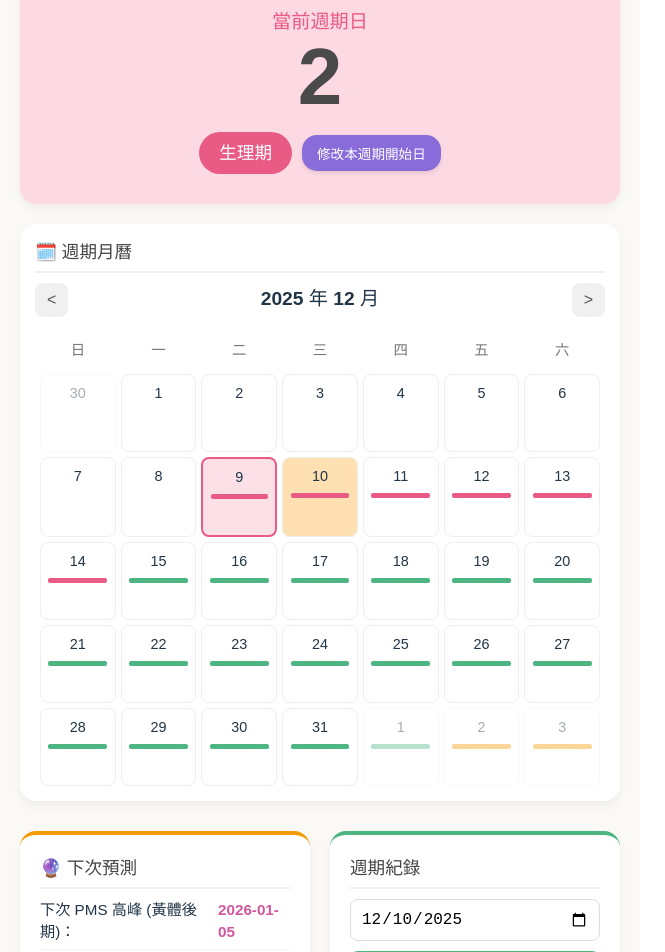
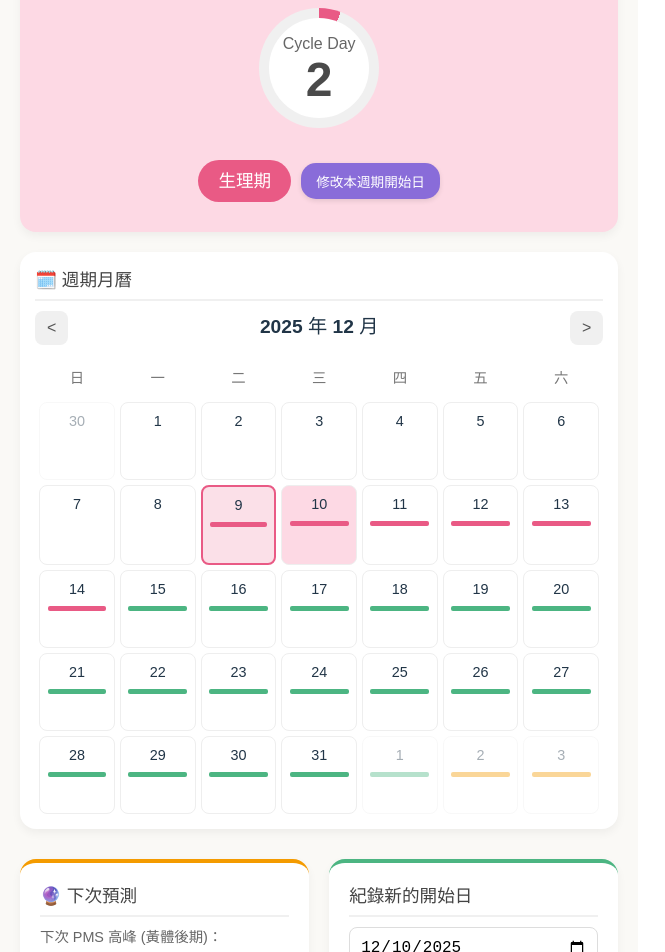
Before and after one commit to phoebehaungs/phoebe-cycle-tracker, a React (Vite) app: page / in a window 1280 px wide. Shown: the part 160-1112 px from the top of the page, without its empty margins (0-665 px from the left). Built offline with nearby package versions, Linux system fonts and the light colour scheme.

Commit message:
Update App.tsx

```diff
--- a/src/App.tsx
+++ b/src/App.tsx
@@ -28,6 +28,13 @@ interface DateDetail {
 }
 
 // --- 2. Phoebe 的專屬設定資料 (Constants) ---
+
+// 初始數據：若 localStorage 沒有數據則使用這個
+const INITIAL_HISTORY: CycleRecord[] = [
+    { id: '1', startDate: '2025-11-05', length: 34 },
+    { id: '2', startDate: '2025-12-09', length: null },
+];
+const LOCAL_STORAGE_KEY = 'phoebeCycleHistory';
 
 // 新的配色方案：柔和、清新
 const PHASE_RULES: PhaseDefinition[] = [
@@ -88,12 +95,6 @@ const PHASE_RULES: PhaseDefinition[] = [
   },
 ];
 
-// 初始數據：若 localStorage 沒有數據則使用這個
-const INITIAL_HISTORY: CycleRecord[] = [
-    { id: '1', startDate: '2025-11-05', length: 34 },
-    { id: '2', startDate: '2025-12-09', length: null },
-];
-const LOCAL_STORAGE_KEY = 'phoebeCycleHistory';
 
 // --- 3. 輔助函數 (Helpers) ---
 
@@ -131,7 +132,7 @@ const endOfMonth = (date: Date): Date => {
 // --- 4. 主組件 (Main Component) ---
 
 const PhoebeCycleTracker: React.FC = () => {
-    // *** 修正點 1: 使用 localStorage 讀取數據，解決重新整理後數據回溯問題 ***
+    // 使用 localStorage 讀取數據
     const [history, setHistory] = useState<CycleRecord[]>(() => {
         const storedHistory = localStorage.getItem(LOCAL_STORAGE_KEY);
         try {
@@ -146,7 +147,6 @@ const PhoebeCycleTracker: React.FC = () => {
     useEffect(() => {
         localStorage.setItem(LOCAL_STORAGE_KEY, JSON.stringify(history));
     }, [history]);
-    // -------------------------------------------------------------------------
 
     const [inputDate, setInputDate] = useState<string>(getFormattedDate(new Date()));
     const [currentMonth, setCurrentMonth] = useState(new Date());
@@ -184,6 +184,11 @@ const PhoebeCycleTracker: React.FC = () => {
 
     const nextPeriodDate = addDays(lastStartDate, averageCycleLength);
     const nextPMSDate = addDays(nextPeriodDate, -7);
+
+    // 計算圓環進度
+    const progressPercent = useMemo(() => {
+        return Math.min(100, (daysPassed / averageCycleLength) * 100);
+    }, [daysPassed, averageCycleLength]);
 
     // --- 月曆相關邏輯 ---
 
@@ -317,26 +322,38 @@ const PhoebeCycleTracker: React.FC = () => {
           </p>
         </header>
 
-        {/* 1. 核心儀表板 - 狀態與修改按鈕 */}
+        {/* 1. 核心儀表板 - 圓餅圖進度條與狀態 */}
         <div style={{
             ...cardStyle,
-            backgroundColor: currentPhase.lightColor, // 淺色背景模擬
+            backgroundColor: currentPhase.lightColor,
             padding: '30px 20px',
             textAlign: 'center',
             borderTop: `8px solid ${currentPhase.color}`,
             marginBottom: '20px',
         }}>
-          <div style={{ fontSize: '1.2rem', color: currentPhase.color }}>當前週期日</div>
-          <div style={{ fontSize: '5rem', fontWeight: 'bold', color: '#4a4a4a', lineHeight: 1 }}>
+
+          <div style={circularChartContainerStyle}>
+             {/* 圓環進度條 (CSS 實現) */}
+            <div style={{
+                ...circularChartStyle,
+                background: `conic-gradient(${currentPhase.color} ${progressPercent}%, #f0f0f0 ${progressPercent}%)`,
+            }}>
+                <div style={circularChartInnerStyle}>
+                    <div style={{ fontSize: '1rem', color: '#666' }}>Cycle Day</div>
+                    <div style={{ fontSize: '3rem', fontWeight: 'bold', color: '#4a4a4a', lineHeight: 1 }}>
                         {daysPassed}
                     </div>
+                </div>
+            </div>
+          </div>
+
+          <div style={{ marginTop: '20px' }}>
               <div style={{
                 display: 'inline-block',
                 backgroundColor: currentPhase.color,
                 color: 'white',
                 padding: '8px 20px',
                 borderRadius: '25px',
-            marginTop: '15px',
                 fontWeight: 'bold',
                 fontSize: '1.1rem'
               }}>
@@ -344,13 +361,14 @@ const PhoebeCycleTracker: React.FC = () => {
               </div>
               <button
                   onClick={() => {
-                setEditDate(lastStartDate); // 重設編輯欄位為當前開始日
+                    setEditDate(lastStartDate);
                     setEditMode(true);
                   }}
                   style={editButtonStyle}
               >
                   修改本週期開始日
               </button>
+          </div>
         </div>
 
         {/* 2. 月曆區塊 */}
@@ -380,7 +398,7 @@ const PhoebeCycleTracker: React.FC = () => {
                   onClick={() => handleDateClick(date)}
                   style={{
                     ...calendarDayStyle,
-                    backgroundColor: isToday ? '#ffe0b2' : (isPeriodStart ? `${phase?.color}30` : 'transparent'),
+                    backgroundColor: isToday ? currentPhase.lightColor : (isPeriodStart ? `${phase?.color}30` : 'transparent'),
                     opacity: isCurrentMonth ? 1 : 0.4,
                     border: isPeriodStart ? '2px solid #E95A85' : '1px solid #eee',
                     cursor: phase ? 'pointer' : 'default',
@@ -407,22 +425,22 @@ const PhoebeCycleTracker: React.FC = () => {
 
         {/* 3. 預測與紀錄區 (排版優化) */}
         <div style={gridContainerStyle}>
-            {/* 3A. 下次預測 (卡片) */}
+            {/* 3A. 下次預測 (卡片 - 優化排版) */}
             <div style={{...cardStyle, flex: 1, padding: '20px', borderTop: '4px solid #F49B00'}}>
               <h3 style={cardTitleStyle}>🔮 下次預測</h3>
-              <div style={predictionItemStyle}>
-                <span>下次 PMS 高峰 (黃體後期)：</span>
-                <strong style={{color: '#D1589F'}}>{nextPMSDate}</strong>
+              <div style={{ marginBottom: '15px' }}>
+                <div style={predictionLabelStyle}>下次 PMS 高峰 (黃體後期)：</div>
+                <strong style={{...predictionDateStyle, color: '#D1589F'}}>{nextPMSDate}</strong>
               </div>
-              <div style={predictionItemStyle}>
-                <span>下次生理期預計開始：</span>
-                <strong style={{color: '#E95A85'}}>{nextPeriodDate}</strong>
+              <div>
+                <div style={predictionLabelStyle}>下次生理期預計開始：</div>
+                <strong style={{...predictionDateStyle, color: '#E95A85'}}>{nextPeriodDate}</strong>
               </div>
             </div>
 
             {/* 3B. 週期紀錄 (卡片) */}
             <div style={{...cardStyle, flex: 1, padding: '20px', borderTop: '4px solid #4CB582'}}>
-              <h3 style={cardTitleStyle}>週期紀錄</h3>
+              <h3 style={cardTitleStyle}>紀錄新的開始日</h3>
               <input
                 type="date"
                 value={inputDate}
@@ -433,7 +451,7 @@ const PhoebeCycleTracker: React.FC = () => {
                 onClick={handleNewPeriodRecord}
                 style={recordButtonStyle}
               >
-                紀錄新的開始日
+                確認並記錄週期
               </button>
             </div>
         </div>
@@ -614,7 +632,7 @@ const inputStyle: React.CSSProperties = {
 };
 
 const recordButtonStyle: React.CSSProperties = {
-    backgroundColor: '#4CB582', // 換成綠色
+    backgroundColor: '#4CB582',
     color: 'white',
     border: 'none',
     padding: '10px 20px',
@@ -624,14 +642,50 @@ const recordButtonStyle: React.CSSProperties = {
     fontSize: '1rem'
 };
 
-const predictionItemStyle: React.CSSProperties = {
+// --- 新增/修改的排版樣式 ---
+const predictionLabelStyle: React.CSSProperties = {
+    fontSize: '0.9rem',
+    color: '#666',
+    marginBottom: '4px',
+    fontWeight: 'normal',
+};
+
+const predictionDateStyle: React.CSSProperties = {
+    fontSize: '1.4rem',
+    fontWeight: 'bold',
+    display: 'block',
+    lineHeight: '1.2',
+};
+
+// --- 圓餅圖樣式 (Circular Progress Chart) ---
+const circularChartContainerStyle: React.CSSProperties = {
     display: 'flex',
-    justifyContent: 'space-between',
-    fontSize: '0.95rem',
-    marginBottom: '12px',
-    borderBottom: '1px dotted #eee',
-    paddingBottom: '5px'
-}
+    justifyContent: 'center',
+    marginBottom: '20px',
+};
+
+const circularChartStyle: React.CSSProperties = {
+    width: '120px',
+    height: '120px',
+    borderRadius: '50%',
+    display: 'flex',
+    justifyContent: 'center',
+    alignItems: 'center',
+    position: 'relative',
+};
+
+const circularChartInnerStyle: React.CSSProperties = {
+    width: '100px',
+    height: '100px',
+    borderRadius: '50%',
+    backgroundColor: 'white',
+    display: 'flex',
+    flexDirection: 'column',
+    justifyContent: 'center',
+    alignItems: 'center',
+    textAlign: 'center',
+};
+
 
 // --- Modal 樣式 ---
 const modalOverlayStyle: React.CSSProperties = {
@@ -669,7 +723,7 @@ const modalCloseButtonStyle: React.CSSProperties = {
 
 const modalSubtitleStyle: React.CSSProperties = {
     fontSize: '1rem',
-    color: '#D1589F', // PMS配色
+    color: '#D1589F',
     marginTop: '15px',
     marginBottom: '5px',
 };
```
Lines whose indentation alone changed are shown as unchanged.
